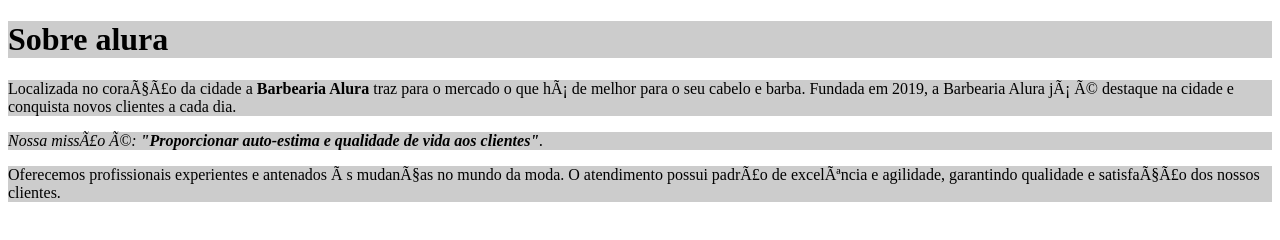
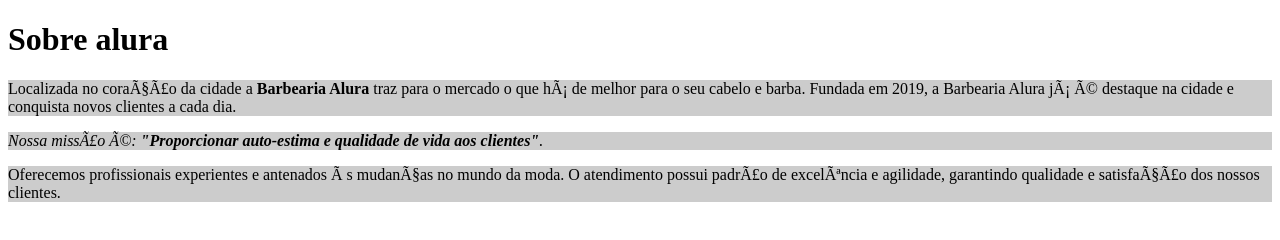
Before and after one commit to joaoantoniopereiraneto/barbearia-alura-rec-seliga, a plain HTML site: page index.html in a window 1280 px wide. Drawn offline with Linux system fonts and the light colour scheme.

Commit message:
Update index.html

```diff
--- a/index.html
+++ b/index.html
@@ -10,7 +10,7 @@
   </style>
 </head>
 <body>
-    <h1 style="text-aling:center;background:#CCCCCC">Sobre alura</h1>
+    <h1 style="text-aling:center">Sobre alura</h1>
 
     <p style="">Localizada no coração da cidade a <strong>Barbearia Alura</strong> traz para o mercado o que há de melhor para o seu cabelo e barba.
 
```
